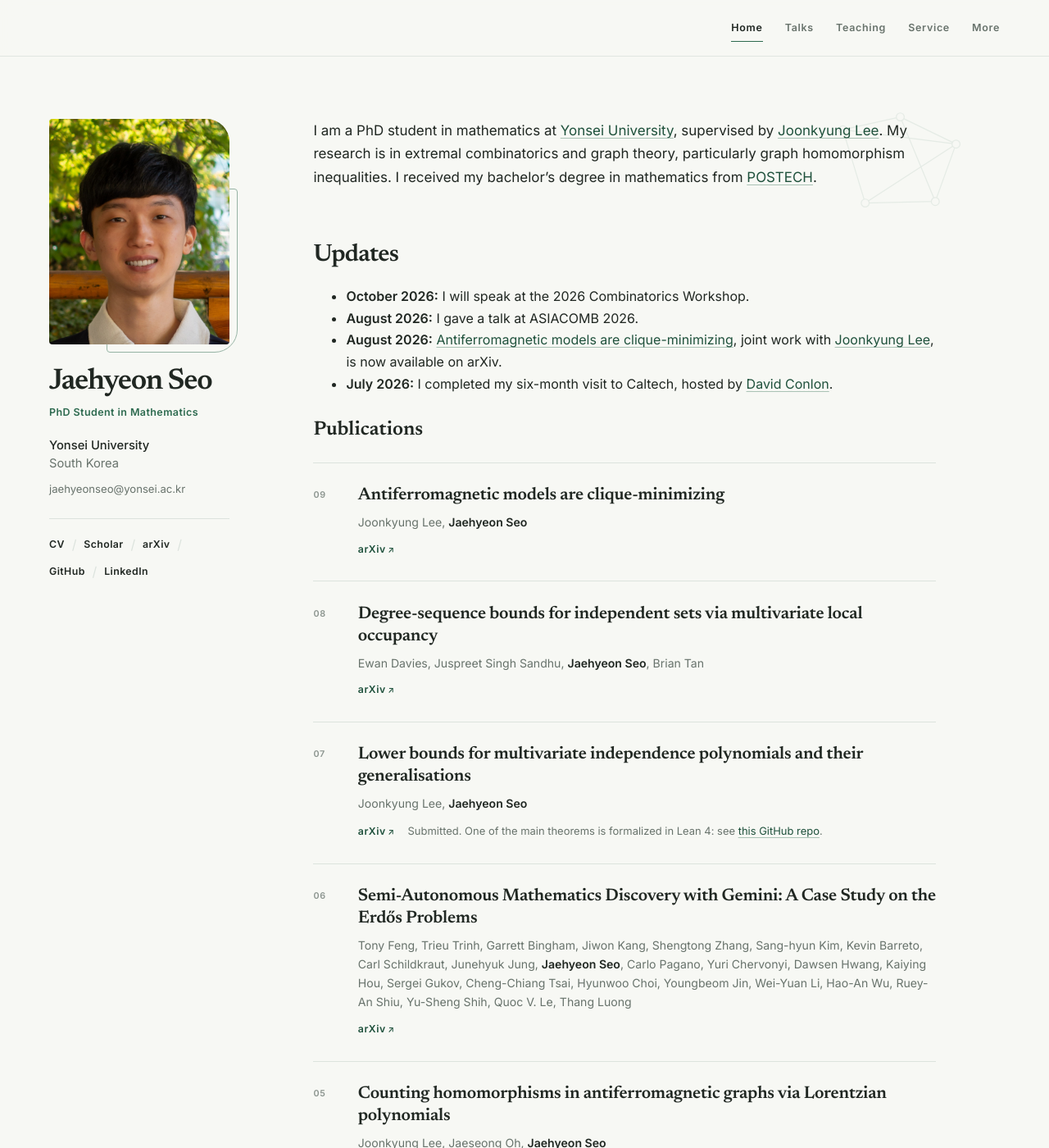
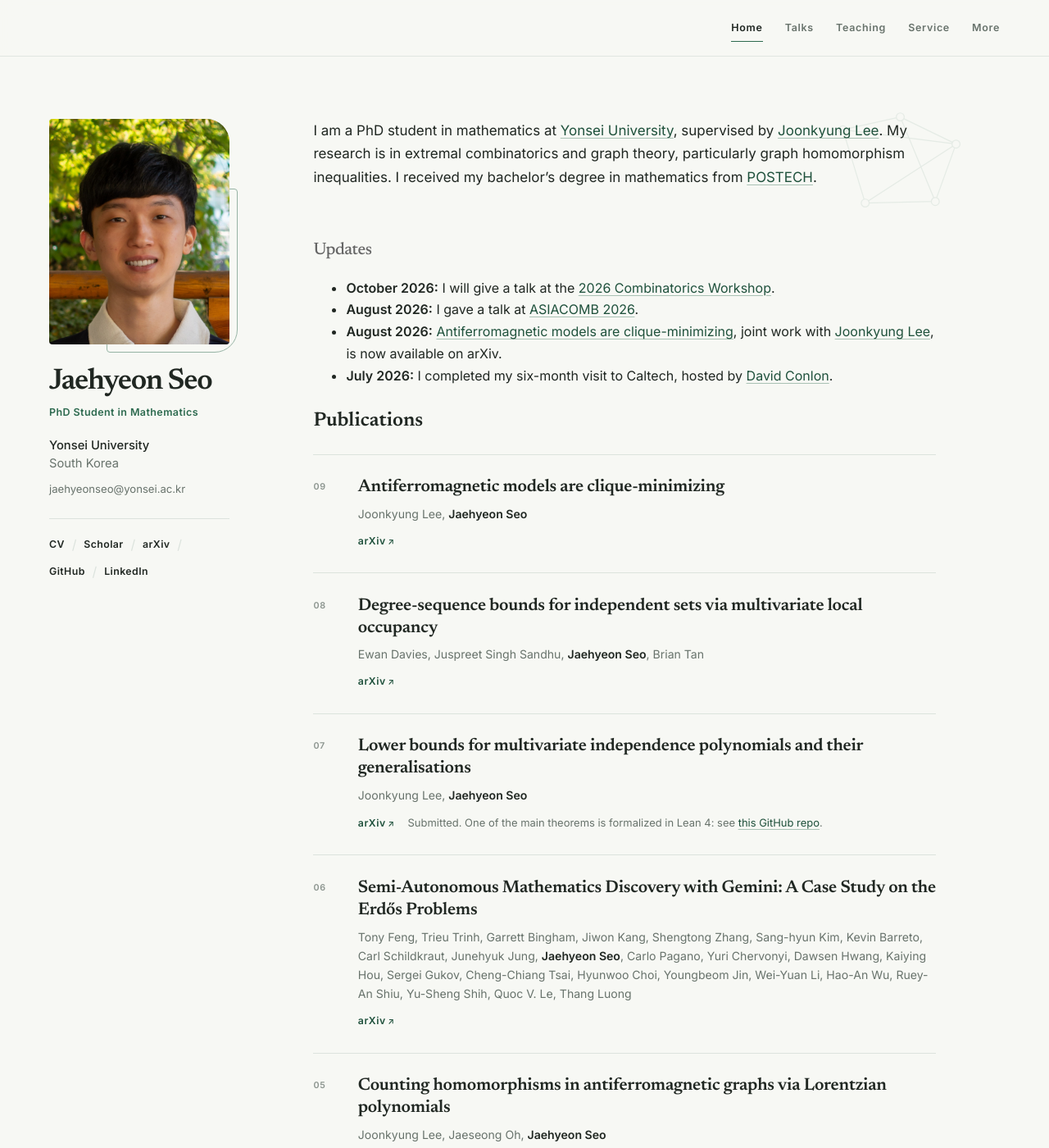
Before and after one commit to thegreatseo/thegreatseo.github.io, a Jekyll site: the page built from index.md, in a window 1280 px wide and 1400 px high. Shown: the whole window at 82% size. Built offline with Jekyll 4.4.1, drawn with Linux system fonts in a browser that asks for light colours.

Commit message:
Enhance updates section styling with improved heading appearance

```diff
--- a/_includes/updates.md
+++ b/_includes/updates.md
@@ -1,6 +1,7 @@
 ## Updates
+{: .updates-heading }
 
-- **October 2026:** I will speak at the 2026 Combinatorics Workshop.
-- **August 2026:** I gave a talk at ASIACOMB 2026.
+- **October 2026:** I will give a talk at the [2026 Combinatorics Workshop](https://cw2026.combinatorics.kr/en/).
+- **August 2026:** I gave a talk at [ASIACOMB 2026](https://asiacomb.com/).
 - **August 2026:** [Antiferromagnetic models are clique-minimizing](https://arxiv.org/abs/2608.17920), joint work with [Joonkyung Lee](https://sites.google.com/site/joonkyungleemaths/), is now available on arXiv.
 - **July 2026:** I completed my six-month visit to Caltech, hosted by [David Conlon](https://www.its.caltech.edu/~dconlon/).
--- a/_sass/minimal-light-no-dark-mode.scss
+++ b/_sass/minimal-light-no-dark-mode.scss
@@ -254,6 +254,12 @@ h6 {
   line-height: 1.15;
 }
 
+.page-content .updates-heading {
+  font-size: 1.3rem;
+  font-weight: 500;
+  color: #666;
+}
+
 .page-content h3 {
   margin: 2rem 0 0.7rem;
   font-size: 1.25rem;
```
